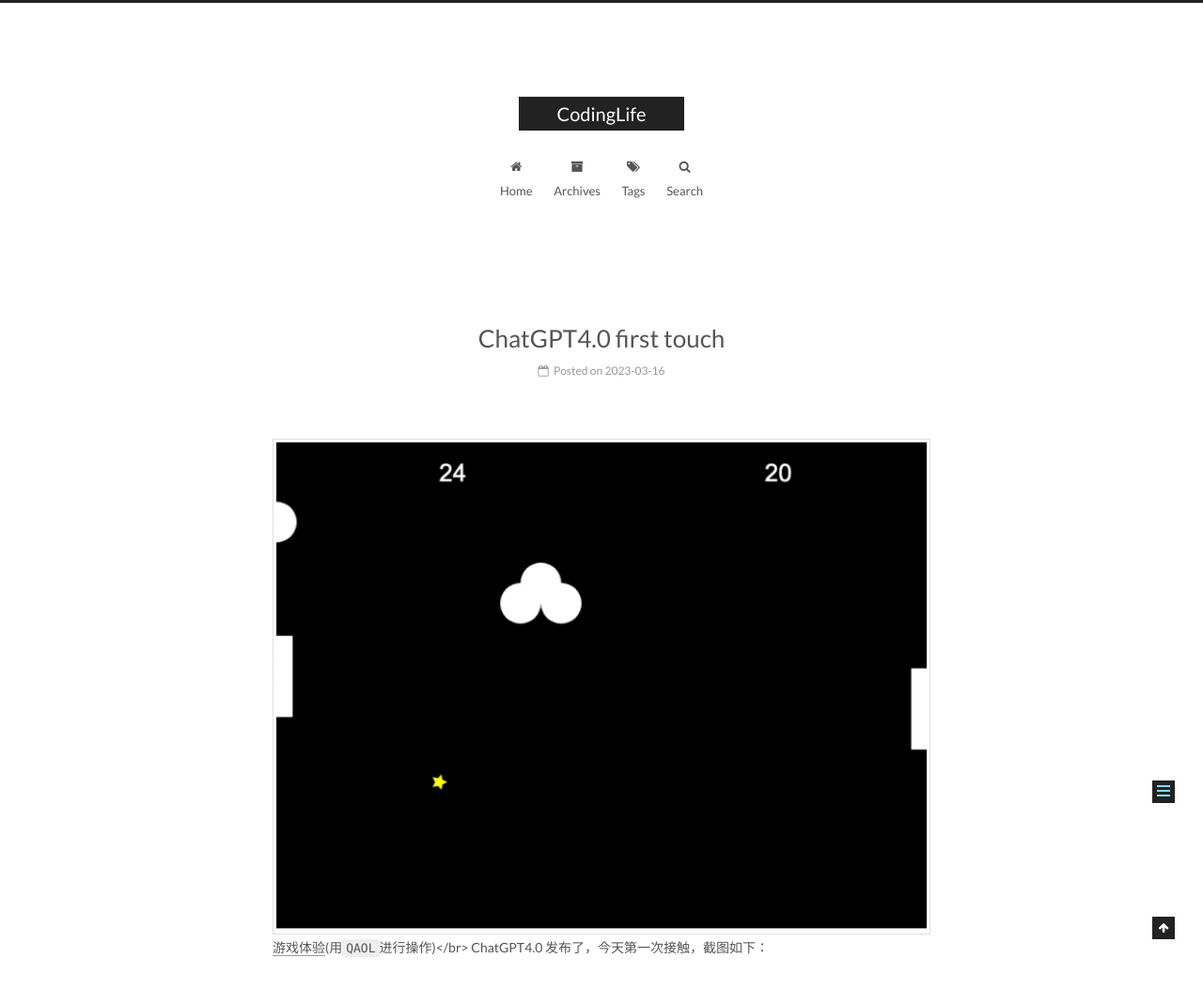
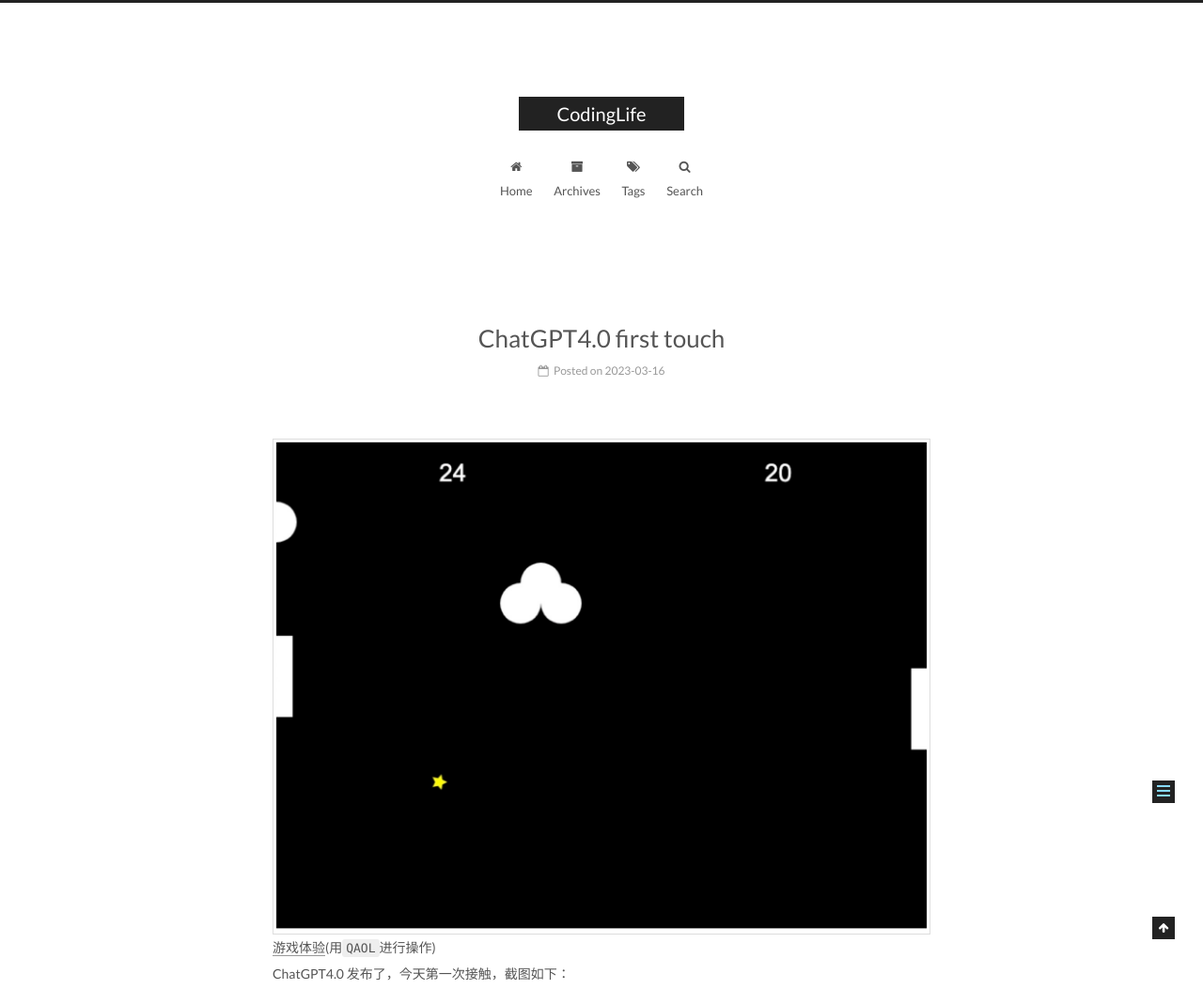
Before and after one commit to CodeHunter2006/CodeHunter2006.github.io, a Jekyll site: the page built from _posts/2023-03-16-ChatGPT_4.0_touch.md, in a window 1280 px wide. Shown: the top 1053 px of the page at 94% size. Built offline with Jekyll 4.4.1, drawn with Linux system fonts in a browser that asks for light colours.

Commit message:
doc: add contents

```diff
--- a/_posts/2023-03-16-ChatGPT_4.0_touch.md
+++ b/_posts/2023-03-16-ChatGPT_4.0_touch.md
@@ -6,7 +6,7 @@ tags: AI ChatGPT
 ---
 
 ![ChatGPT4.0](/assets/images/2023-03-16-ChatGPT_4.0_touch_1.jpg)
-[游戏体验](/assets/html/2023-03-16-ChatGPT_4.0_touch_1.html)(用`QAOL`进行操作)</br>
+[游戏体验](/assets/html/2023-03-16-ChatGPT_4.0_touch_1.html)(用`QAOL`进行操作)<br>
 ChatGPT4.0 发布了，今天第一次接触，截图如下：
 
 先热身一下：
```
